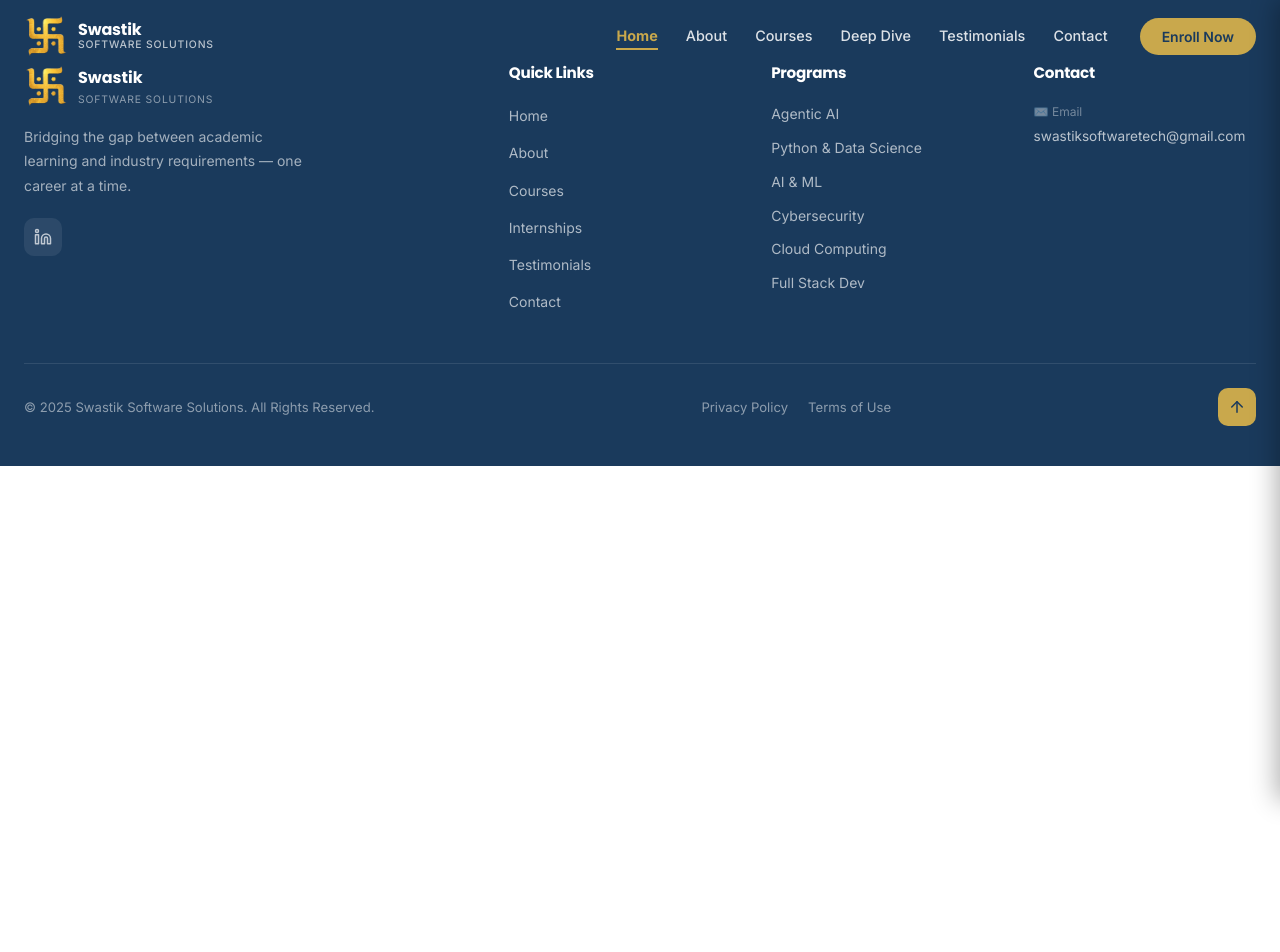
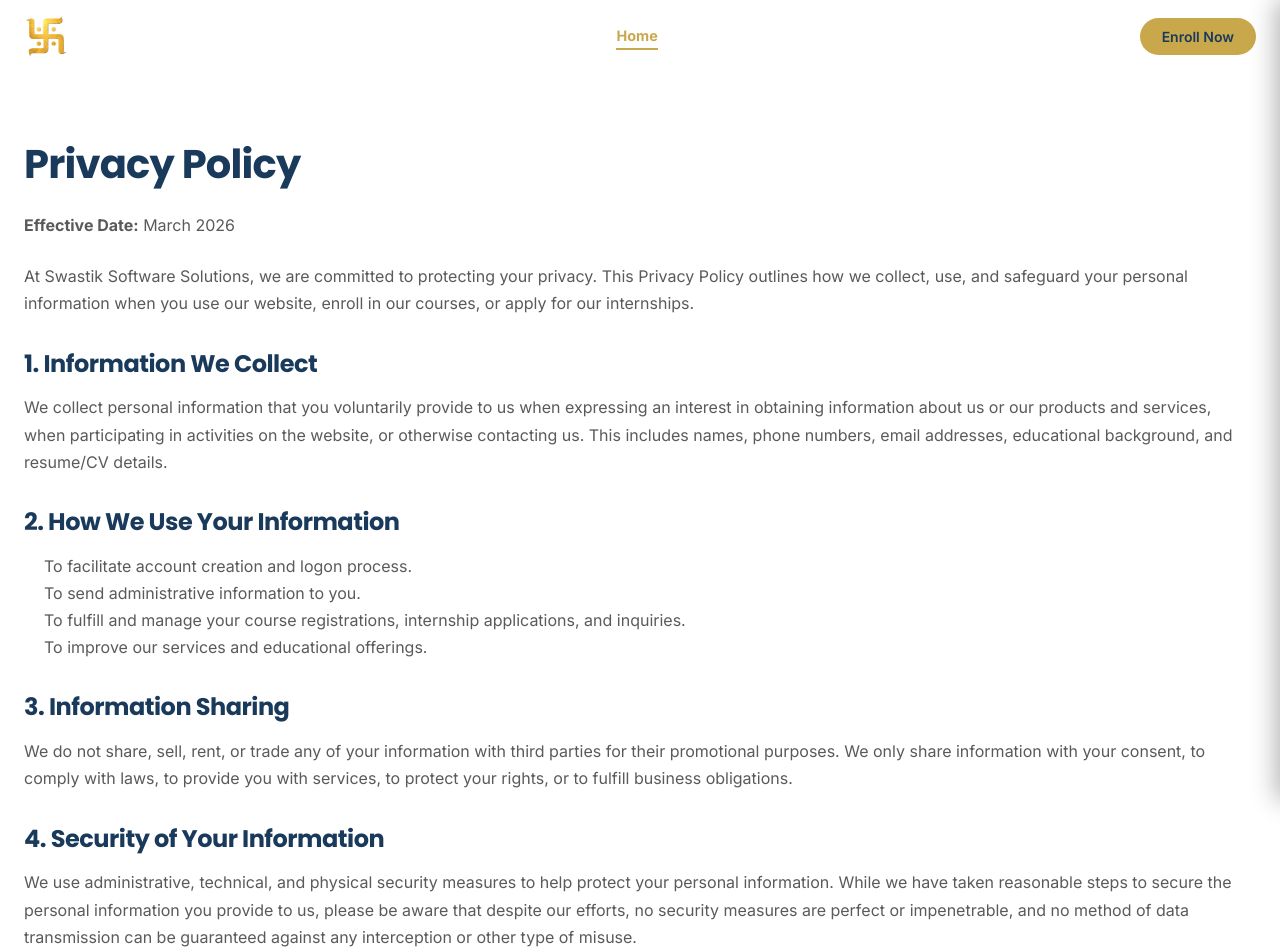
Before and after one commit to Raje0906/Swastik-Software-Solutions, a React (Vite) app: page /privacy-policy in a window 1280 px wide. Shown: the top 952 px of the page. Before the commit the page ends 800 px from the top, so only its background shows below. Built offline with nearby package versions, Linux system fonts and the light colour scheme.

Commit message:
basic chnages

```diff
--- a/src/App.jsx
+++ b/src/App.jsx
@@ -33,6 +33,9 @@ function HomePage() {
   );
 }
 
+import PrivacyPolicy from './components/PrivacyPolicy'
+import TermsOfUse from './components/TermsOfUse'
+
 function App() {
   useEffect(() => {
     AOS.init({
@@ -50,6 +53,8 @@ function App() {
         <Route path="/" element={<HomePage />} />
         <Route path="/register" element={<Registration />} />
         <Route path="/enquire" element={<Enquire />} />
+        <Route path="/privacy-policy" element={<PrivacyPolicy />} />
+        <Route path="/terms-of-use" element={<TermsOfUse />} />
       </Routes>
       <Footer />
 
--- a/src/components/Footer.jsx
+++ b/src/components/Footer.jsx
@@ -1,4 +1,5 @@
 import { Linkedin, ArrowUp } from 'lucide-react'
+import { Link } from 'react-router-dom'
 
 const quickLinks = ['Home', 'About', 'Courses', 'Internships', 'Testimonials', 'Contact']
 const programs = ['Agentic AI', 'Python & Data Science', 'AI & ML', 'Cybersecurity', 'Cloud Computing', 'Full Stack Dev']
@@ -49,7 +50,7 @@ export default function Footer() {
                             {quickLinks.map(l => (
                                 <li key={l}>
                                     <button
-                                        onClick={() => scrollTo(l === 'Internships' ? 'internship' : l)}
+                                        onClick={() => window.location.pathname !== '/' ? window.location.href = `/#${l === 'Internships' ? 'internship' : l.toLowerCase()}` : scrollTo(l === 'Internships' ? 'internship' : l)}
                                         style={{
                                             background: 'none', border: 'none', cursor: 'pointer',
                                             color: 'rgba(255,255,255,0.65)', fontSize: '0.875rem',
@@ -100,11 +101,14 @@ export default function Footer() {
                         © 2025 Swastik Software Solutions. All Rights Reserved.
                     </span>
                     <div style={{ display: 'flex', gap: 20 }}>
-                        {['Privacy Policy', 'Terms of Use'].map(l => (
-                            <a key={l} href="#" style={{ fontSize: '0.82rem', color: 'rgba(255,255,255,0.5)', transition: 'color 0.2s' }}
+                        {[
+                            { name: 'Privacy Policy', path: '/privacy-policy' },
+                            { name: 'Terms of Use', path: '/terms-of-use' }
+                        ].map(l => (
+                            <Link key={l.name} to={l.path} style={{ fontSize: '0.82rem', color: 'rgba(255,255,255,0.5)', transition: 'color 0.2s', textDecoration: 'none' }}
                                 onMouseEnter={e => e.target.style.color = 'var(--accent)'}
                                 onMouseLeave={e => e.target.style.color = 'rgba(255,255,255,0.5)'}
-                            >{l}</a>
+                            >{l.name}</Link>
                         ))}
                     </div>
                     {/* Scroll to top */}
--- /dev/null
+++ b/src/components/PrivacyPolicy.jsx
@@ -0,0 +1,44 @@
+import React from 'react';
+
+export default function PrivacyPolicy() {
+    return (
+        <main className="container" style={{ paddingTop: '140px', paddingBottom: '80px', minHeight: '80vh', color: 'var(--text-secondary)' }}>
+            <h1 style={{ color: 'var(--primary)', fontSize: '2.5rem', marginBottom: '24px', fontFamily: 'Poppins, sans-serif' }}>Privacy Policy</h1>
+            <p style={{ marginBottom: '24px', lineHeight: '1.7' }}>
+                <strong>Effective Date:</strong> March 2026
+            </p>
+
+            <p style={{ marginBottom: '24px', lineHeight: '1.7' }}>
+                At Swastik Software Solutions, we are committed to protecting your privacy. This Privacy Policy outlines how we collect, use, and safeguard your personal information when you use our website, enroll in our courses, or apply for our internships.
+            </p>
+
+            <h2 style={{ color: 'var(--primary)', fontSize: '1.5rem', marginTop: '32px', marginBottom: '16px' }}>1. Information We Collect</h2>
+            <p style={{ marginBottom: '24px', lineHeight: '1.7' }}>
+                We collect personal information that you voluntarily provide to us when expressing an interest in obtaining information about us or our products and services, when participating in activities on the website, or otherwise contacting us. This includes names, phone numbers, email addresses, educational background, and resume/CV details.
+            </p>
+
+            <h2 style={{ color: 'var(--primary)', fontSize: '1.5rem', marginTop: '32px', marginBottom: '16px' }}>2. How We Use Your Information</h2>
+            <ul style={{ paddingLeft: '20px', marginBottom: '24px', lineHeight: '1.7' }}>
+                <li>To facilitate account creation and logon process.</li>
+                <li>To send administrative information to you.</li>
+                <li>To fulfill and manage your course registrations, internship applications, and inquiries.</li>
+                <li>To improve our services and educational offerings.</li>
+            </ul>
+
+            <h2 style={{ color: 'var(--primary)', fontSize: '1.5rem', marginTop: '32px', marginBottom: '16px' }}>3. Information Sharing</h2>
+            <p style={{ marginBottom: '24px', lineHeight: '1.7' }}>
+                We do not share, sell, rent, or trade any of your information with third parties for their promotional purposes. We only share information with your consent, to comply with laws, to provide you with services, to protect your rights, or to fulfill business obligations.
+            </p>
+
+            <h2 style={{ color: 'var(--primary)', fontSize: '1.5rem', marginTop: '32px', marginBottom: '16px' }}>4. Security of Your Information</h2>
+            <p style={{ marginBottom: '24px', lineHeight: '1.7' }}>
+                We use administrative, technical, and physical security measures to help protect your personal information. While we have taken reasonable steps to secure the personal information you provide to us, please be aware that despite our efforts, no security measures are perfect or impenetrable, and no method of data transmission can be guaranteed against any interception or other type of misuse.
+            </p>
+
+            <h2 style={{ color: 'var(--primary)', fontSize: '1.5rem', marginTop: '32px', marginBottom: '16px' }}>5. Contact Us</h2>
+            <p style={{ marginBottom: '24px', lineHeight: '1.7' }}>
+                If you have questions or comments about this Privacy Policy, please contact us at: <a href="mailto:swastiksoftwaretech@gmail.com" style={{ color: 'var(--accent)', textDecoration: 'none' }}>swastiksoftwaretech@gmail.com</a>.
+            </p>
+        </main>
+    );
+}
--- /dev/null
+++ b/src/components/TermsOfUse.jsx
@@ -0,0 +1,46 @@
+import React from 'react';
+
+export default function TermsOfUse() {
+    return (
+        <main className="container" style={{ paddingTop: '140px', paddingBottom: '80px', minHeight: '80vh', color: 'var(--text-secondary)' }}>
+            <h1 style={{ color: 'var(--primary)', fontSize: '2.5rem', marginBottom: '24px', fontFamily: 'Poppins, sans-serif' }}>Terms of Use</h1>
+            <p style={{ marginBottom: '24px', lineHeight: '1.7' }}>
+                <strong>Effective Date:</strong> March 2026
+            </p>
+
+            <p style={{ marginBottom: '24px', lineHeight: '1.7' }}>
+                Welcome to Swastik Software Solutions. By accessing our website and utilizing our services, courses, and internships, you agree to comply with and be bound by the following Terms of Use. Please review them carefully.
+            </p>
+
+            <h2 style={{ color: 'var(--primary)', fontSize: '1.5rem', marginTop: '32px', marginBottom: '16px' }}>1. Acceptance of Terms</h2>
+            <p style={{ marginBottom: '24px', lineHeight: '1.7' }}>
+                By using our website, you agree to be bound by these Terms. If you do not agree to all of the terms and conditions, then you may not access the website or use any services.
+            </p>
+
+            <h2 style={{ color: 'var(--primary)', fontSize: '1.5rem', marginTop: '32px', marginBottom: '16px' }}>2. Use of Services</h2>
+            <p style={{ marginBottom: '24px', lineHeight: '1.7' }}>
+                Swastik Software Solutions provides educational courses, internships, and corporate training programs. All materials, including course content, PDFs, and video lectures, are the intellectual property of Swastik Software Solutions and are for personal, non-commercial use only. You may not distribute, modify, transmit, reuse, download, repost, copy, or use said materials, whether in whole or in part, for commercial purposes or for personal gain, without express advance written permission from us.
+            </p>
+
+            <h2 style={{ color: 'var(--primary)', fontSize: '1.5rem', marginTop: '32px', marginBottom: '16px' }}>3. Registration and Account Security</h2>
+            <p style={{ marginBottom: '24px', lineHeight: '1.7' }}>
+                When you register for an internship or course, you agree to provide accurate, current, and complete information as requested by our registration forms. You are solely responsible for maintaining the confidentiality of your account and password and for restricting access to your computer or device.
+            </p>
+
+            <h2 style={{ color: 'var(--primary)', fontSize: '1.5rem', marginTop: '32px', marginBottom: '16px' }}>4. Disclaimer of Warranties</h2>
+            <p style={{ marginBottom: '24px', lineHeight: '1.7' }}>
+                The services and all information, content, materials, products, and other services included on or otherwise made available to you through our website are provided on an "as is" and "as available" basis. Swastik Software Solutions makes no representations or warranties of any kind, express or implied, as to the operation of the services, or the information, content, materials, products, or other services included on or otherwise made available to you.
+            </p>
+
+            <h2 style={{ color: 'var(--primary)', fontSize: '1.5rem', marginTop: '32px', marginBottom: '16px' }}>5. Limitation of Liability</h2>
+            <p style={{ marginBottom: '24px', lineHeight: '1.7' }}>
+                In no event shall Swastik Software Solutions be liable for any indirect, incidental, special, consequential or punitive damages, including without limitation, loss of profits, data, use, goodwill, or other intangible losses, resulting from your access to or use of or inability to access or use the services.
+            </p>
+
+            <h2 style={{ color: 'var(--primary)', fontSize: '1.5rem', marginTop: '32px', marginBottom: '16px' }}>6. Contact Us</h2>
+            <p style={{ marginBottom: '24px', lineHeight: '1.7' }}>
+                If you have any questions about these Terms of Use, please contact us at: <a href="mailto:swastiksoftwaretech@gmail.com" style={{ color: 'var(--accent)', textDecoration: 'none' }}>swastiksoftwaretech@gmail.com</a>.
+            </p>
+        </main>
+    );
+}
```
